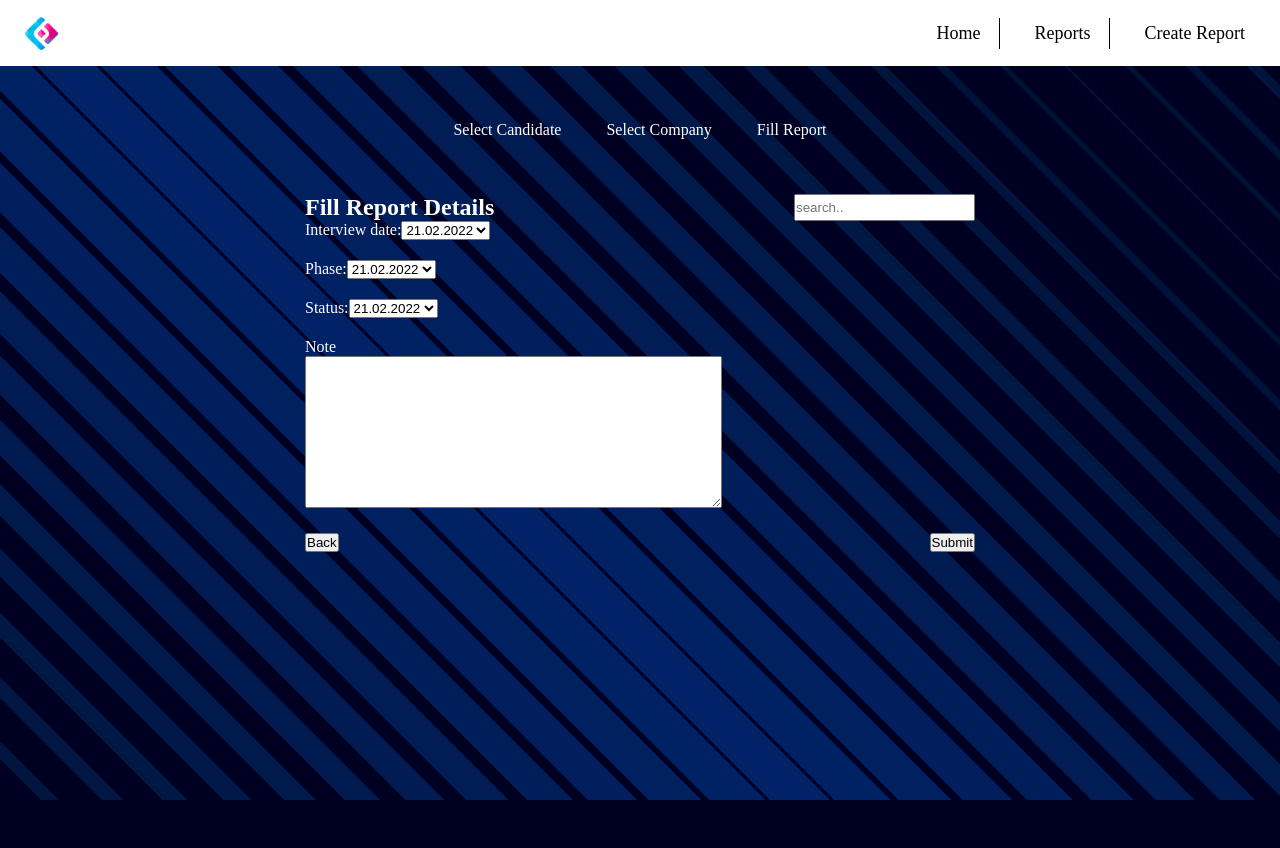
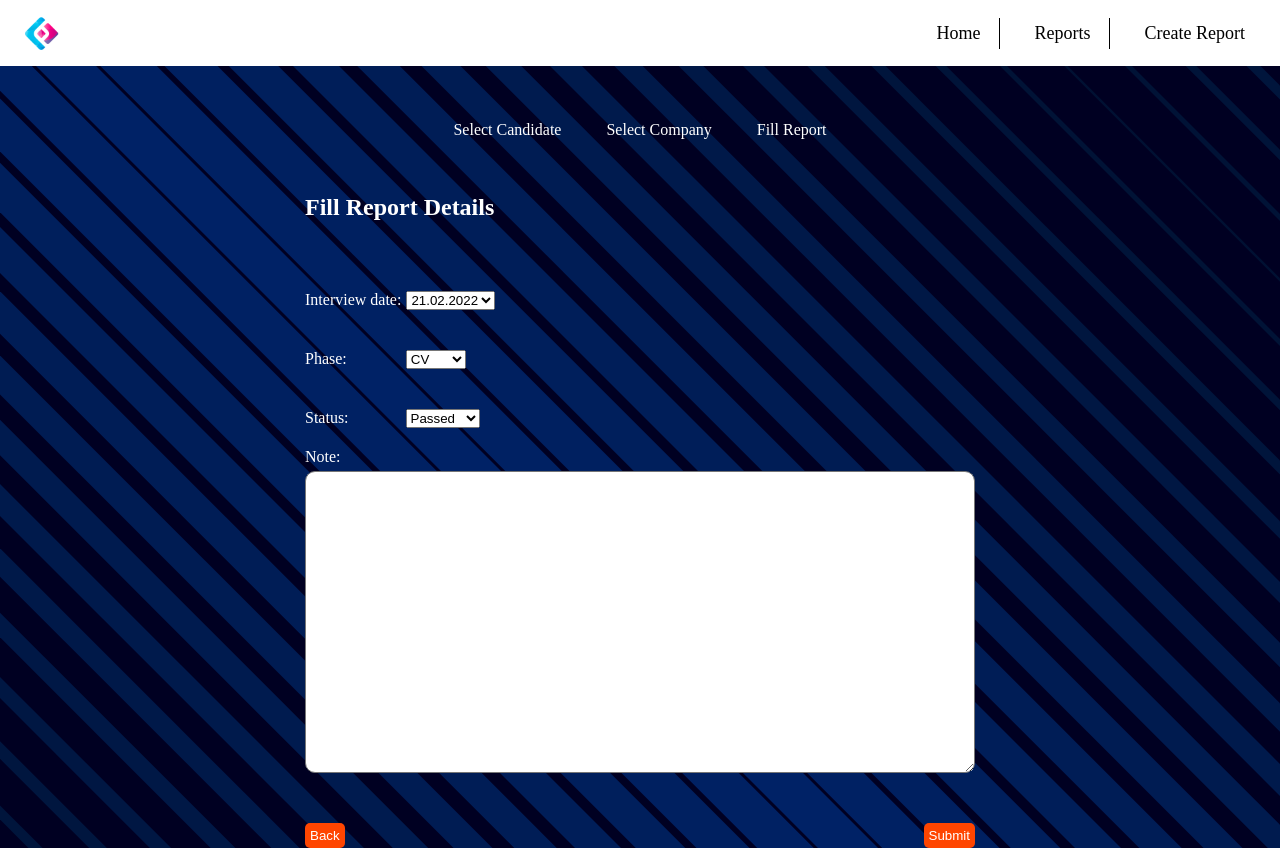
Before and after one commit to djooleee22/zavrsniProjekat, a React (Create React App) app: page /create-report-page/fill-report in a window 1280 px wide. Before the commit the page ends 800 px from the top, so only its background shows below. Built offline with nearby package versions, Linux system fonts and the light colour scheme; no server answers.

Commit message:
fill report svetlana

```diff
--- a/src/Components/FillReport/FillReport.jsx
+++ b/src/Components/FillReport/FillReport.jsx
@@ -2,46 +2,48 @@
 import "./fillReport.scss";
 
 function FillReport(props) {
-    return <div id="fill-report">
+  return (
+    <div id="fill-report">
       <div className="flex-wrap">
         <h2>Fill Report Details</h2>
-            <input type="text" placeholder="search.."/>
       </div>
 
       <div className="form">
-            <label className="fill-report-label" htmlFor="">Interview date:
-            <select name="" id="">
+        <label className="fill-label">
+          Interview date:
+          <select name="interview-date" id="interview-date">
             <option value="4/22/2012">21.02.2022</option>
             <option value="4/22/2012"></option>
             <option value="4/22/2012"></option>
             <option value="4/22/2012"></option>
           </select>
         </label>
-            <label className="fill-report-label" htmlFor="">Phase:
-            <select name="" id="">
-                <option value="4/22/2012">21.02.2022</option>
-                <option value="4/22/2012"></option>
-                <option value="4/22/2012"></option>
-                <option value="4/22/2012"></option>
+        <label className="fill-label">
+          Phase:
+          <select name="phase" id="phase">
+            <option value="4/22/2012">CV</option>
+            <option value="4/22/2012">HR</option>
+            <option value="4/22/2012">TECH</option>
+            <option value="4/22/2012">FINAL</option>
           </select>
         </label>
-            <label className="fill-report-label" htmlFor="">Status:
-            <select name="" id="">
-                <option value="4/22/2012">21.02.2022</option>
-                <option value="4/22/2012"></option>
-                <option value="4/22/2012"></option>
-                <option value="4/22/2012"></option>
+        <label className="fill-label">
+          Status:
+          <select name="status" id="status">
+            <option value="4/22/2012">Passed</option>
+            <option value="4/22/2012">Declined</option>
           </select>
         </label>
-            <p>Note</p>
-            <textarea name="" id="" cols="50" rows="10"></textarea>
+        <p>Note:</p>
+        <textarea name="" id="" cols="50" rows="20"></textarea>
       </div>
 
       <div className="btn-wrap">
-            <button className="btn">Back</button>
-            <button className="btn">Submit</button>
+        <button className="back-btn">Back</button>
+        <button className="submit-btn">Submit</button>
       </div>
     </div>
+  );
 }
 
 export default FillReport;
--- a/src/Components/FillReport/fillReport.scss
+++ b/src/Components/FillReport/fillReport.scss
@@ -8,10 +8,28 @@
         }
         .form{
 
-            .fill-report-label{
+            margin: 50px 0;
+            display: flex;
+            flex-direction: column;
+            justify-content: center;
+
+            .fill-label{
                 color: white;
                 display: flex;
-                margin-bottom: 20px;            }
+                margin: 20px 0;
+
+                #interview-date{
+                    margin-left: 5px;
+                }
+
+                #phase{
+                    margin-left: 59px;
+                }
+
+                #status{
+                    margin-left: 57px;
+                }
+                }
 
         }
 
@@ -19,6 +37,14 @@
             display: flex;
             justify-content: space-between;
             margin-top: 25px;
+
+            button{
+                padding: 5px;
+                background-color: orangered;
+                border: none;
+                color: white;
+                border-radius: 5px;
+            }
         }
 
         .companies {
@@ -27,6 +53,8 @@
          }
          textarea {
             display: block;
+            margin-top: 5px;
+            border-radius: 10px;
          }
          p {
             color: white;
```
Lines whose indentation alone changed are shown as unchanged.
